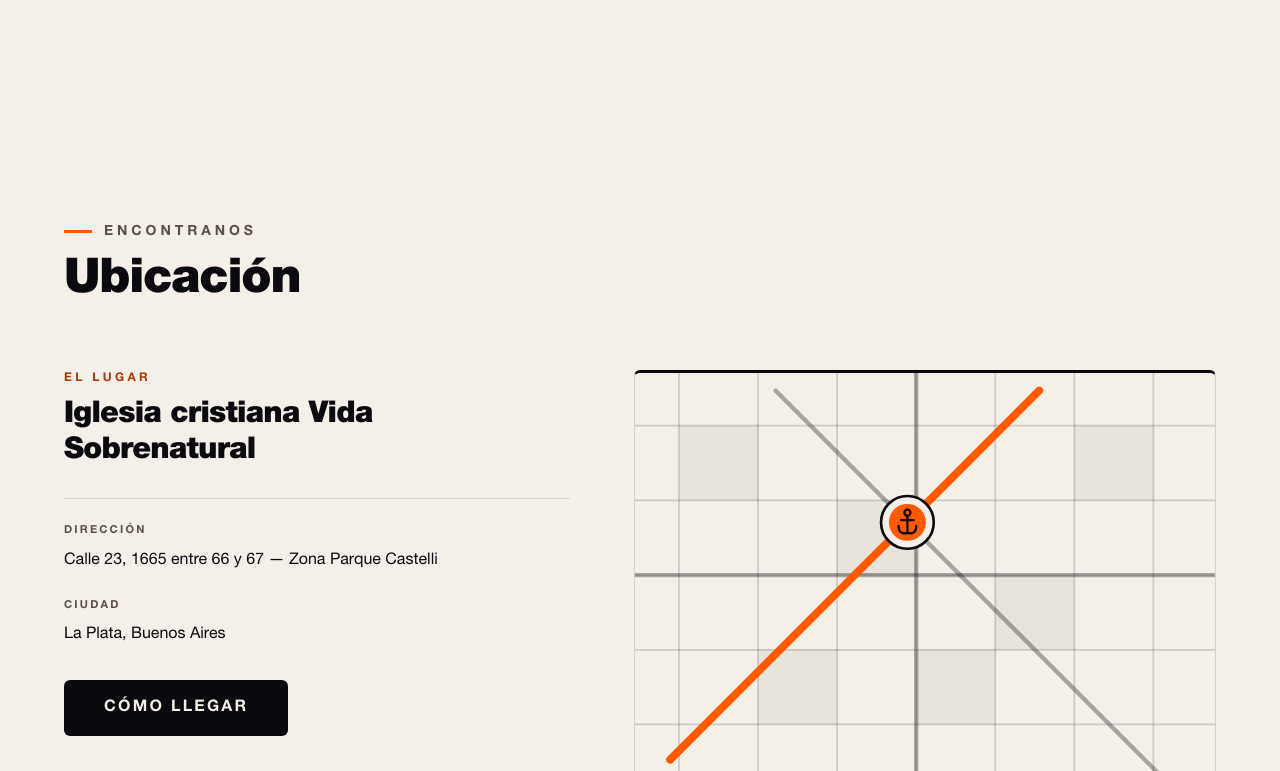
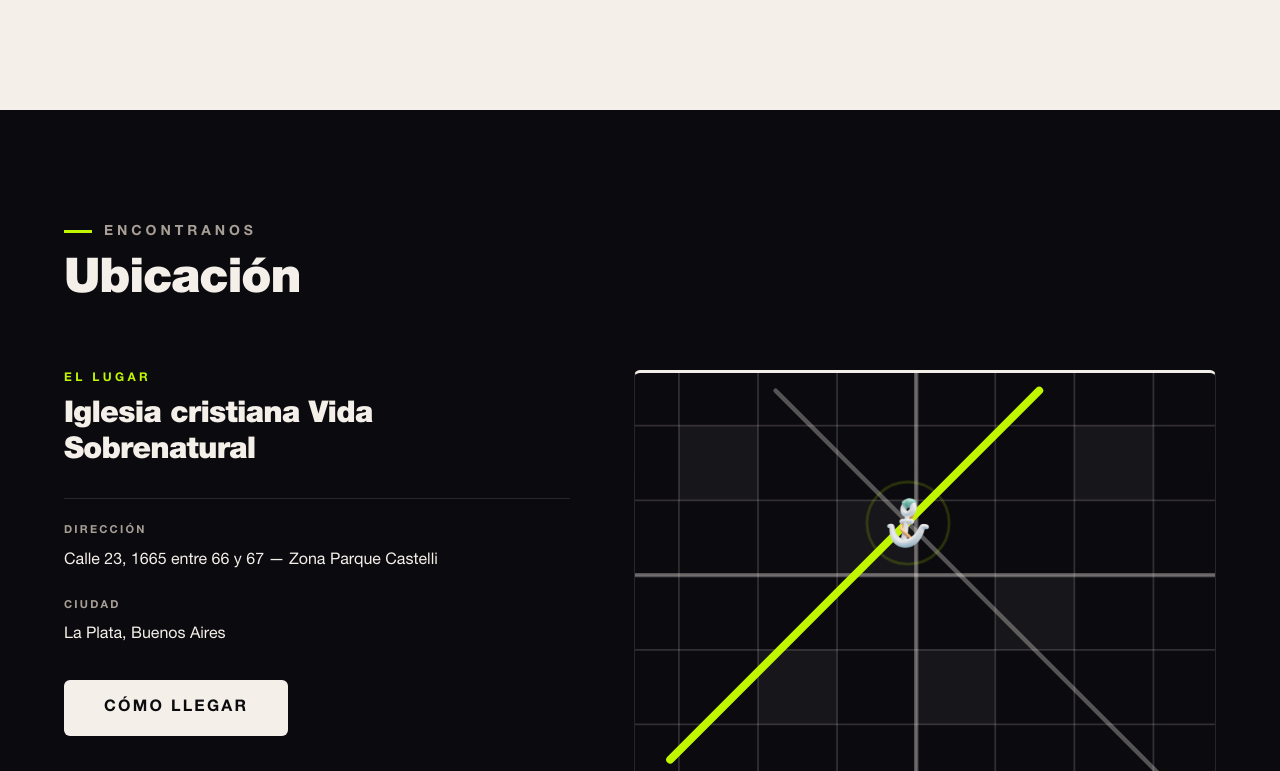
Before and after one commit to sans6114/juntos-en-casa-fieles, a Next.js app: page / in a window 1280 px wide. Shown: the part 3849-4620 px from the top of the page. Built offline with nearby package versions, Linux system fonts and the light colour scheme; no server answers.

Commit message:
feat(ubicacion): pasa la seccion a campo tinta con ancla real y pulso en el mapa

```diff
--- a/src/app/globals.css
+++ b/src/app/globals.css
@@ -309,6 +309,30 @@
   box-shadow: inset 0 0 0 1px var(--acento);
 }
 
+/* Pin de Ubicación (MapaSimulado): anillos que laten alrededor del ancla.
+   Con reduced-motion se apagan y queda solo el ancla quieta sobre el mapa. */
+@keyframes jec-baliza-ping {
+  from {
+    transform: scale(0.6);
+    opacity: 0.45;
+  }
+  to {
+    transform: scale(1.8);
+    opacity: 0;
+  }
+}
+
+.jec-landing .jec-baliza-ring {
+  animation: jec-baliza-ping 2.8s ease-out infinite;
+}
+
+@media (prefers-reduced-motion: reduce) {
+  .jec-landing .jec-baliza-ring {
+    animation: none;
+    opacity: 0;
+  }
+}
+
 /* Disclosure: <details> nativo, chevron en CSS, sin marcador por defecto */
 .jec-landing .jec-disclosure > summary {
   list-style: none;
--- a/src/components/external/ubicacion/MapaSimulado.tsx
+++ b/src/components/external/ubicacion/MapaSimulado.tsx
@@ -1,22 +1,28 @@
+import Image from "next/image"
+
+import { jecAssets } from "@/lib/jec-assets"
+
 /**
  * Mapa simulado: la traza urbana de La Plata — grilla ortogonal con avenidas
  * diagonales a 45°. No es un mapa a escala, pero tampoco es una figura
  * arbitraria: la ciudad realmente está trazada así.
  *
- * Todo se dibuja con tokens de campo, incluido el pin. La versión anterior
- * metía `/jec/iconos/ancla.png` con `<image href>`: un raster de 48×48 estirado
- * a ancho completo que no hereda `currentColor` ni ningún token, y quedaba como
- * el único elemento de la figura que no respondía al campo.
+ * Todo el trazo toma tokens de campo. Como Ubicacion vive en campo-tinta,
+ * `--regla` es hueso y `--acento` es lima: el mismo dibujo que en campo-papel
+ * se leía como calles oscuras sobre hueso, acá se lee como calles claras
+ * sobre tinta y una avenida que brilla — el mapa no cambió, cambió el campo.
  *
- * Los trazos toman `--regla` con opacidad propia en vez de `--linea`, que en
- * `campo-papel` es ink al 12% y deja las calles prácticamente invisibles.
- *
- * Decorativo por diseño: no anuncia nada a tecnología asistida. La información
- * real vive en el <address> y en el enlace "Cómo llegar" de Ubicacion.
+ * El pin es el ancla real de `jecAssets.iconos.ancla` (no un trazo propio):
+ * va superpuesto en HTML sobre el cruce de las diagonales, con dos anillos
+ * que laten alrededor. La versión anterior metía ese mismo PNG con
+ * `<image href>` dentro del SVG y salía estirado a ancho completo, sin
+ * respetar su proporción; acá entra como `next/image` a tamaño fijo 1:1,
+ * así no repite ese problema.
  */
 export function MapaSimulado() {
   return (
     <figure className="m-0 overflow-hidden rounded-[6px] border border-[var(--linea)] border-t-[3px] border-t-[var(--regla)]">
+      <div className="relative">
         <svg
           role="presentation"
           aria-hidden="true"
@@ -57,7 +63,7 @@ export function MapaSimulado() {
             <line x1="160" y1="20" x2="600" y2="460" />
           </g>
 
-        {/* Avenida principal: la brasa entra como bloque de color, nunca como texto */}
+          {/* Avenida principal: el acento del campo entra como bloque de color, nunca como texto */}
           <line
             x1="40"
             y1="440"
@@ -67,26 +73,27 @@ export function MapaSimulado() {
             strokeWidth="9"
             strokeLinecap="round"
           />
+        </svg>
 
-        {/* Pin sobre el cruce de las dos diagonales */}
-        <g transform="translate(310 170)">
-          <circle r="30" fill="var(--sup)" />
-          <circle r="30" fill="none" stroke="var(--regla)" strokeWidth="3" />
-          <circle r="21" fill="var(--acento)" />
-          <g
-            fill="none"
-            stroke="var(--regla)"
-            strokeWidth="2.6"
-            strokeLinecap="round"
-            strokeLinejoin="round"
+        {/* Pin sobre el cruce de las dos diagonales: mismo punto (310, 170) del viewBox 660x460 */}
+        <div
+          aria-hidden="true"
+          className="absolute left-[47%] top-[37%] flex -translate-x-1/2 -translate-y-1/2 items-center justify-center"
         >
-            <circle cx="0" cy="-11" r="3.4" />
-            <line x1="0" y1="-7.6" x2="0" y2="12" />
-            <line x1="-7" y1="-2.5" x2="7" y2="-2.5" />
-            <path d="M -10 4 C -10 12, -5 13.5, 0 12 C 5 13.5, 10 12, 10 4" />
-          </g>
-        </g>
-      </svg>
+          <span className="jec-baliza-ring absolute size-14 rounded-full border-2 border-[var(--acento)] md:size-16" />
+          <span
+            className="jec-baliza-ring absolute size-14 rounded-full border-2 border-[var(--acento)] md:size-16"
+            style={{ animationDelay: "1.4s" }}
+          />
+          <Image
+            src={jecAssets.iconos.ancla}
+            alt=""
+            width={64}
+            height={64}
+            className="relative h-12 w-12 md:h-14 md:w-14"
+          />
+        </div>
+      </div>
 
       <figcaption className="border-t border-[var(--linea)] px-5 py-4 text-[13px] leading-relaxed text-[var(--suave)]">
         Ilustración de referencia — la grilla y las diagonales son las de La Plata, pero no es un
--- a/src/components/external/ubicacion/Ubicacion.tsx
+++ b/src/components/external/ubicacion/Ubicacion.tsx
@@ -11,7 +11,7 @@ export function Ubicacion() {
     <section
       id="ubicacion"
       aria-label="Ubicación"
-      className="campo-papel jec-anchor px-6 py-20 md:px-10 md:py-28 lg:px-16"
+      className="campo-tinta jec-anchor px-6 py-20 md:px-10 md:py-28 lg:px-16"
     >
       <div className="mx-auto max-w-6xl">
         <SectionHeading eyebrow="Encontranos" title="Ubicación" className="mb-12 md:mb-16" />
```
Lines whose indentation alone changed are shown as unchanged.
